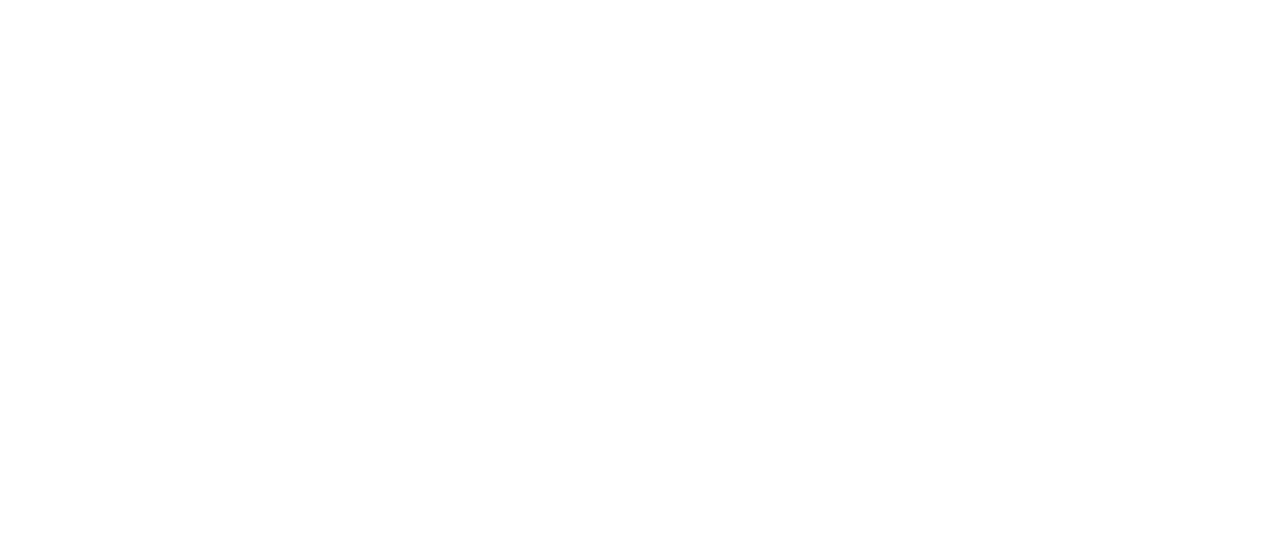
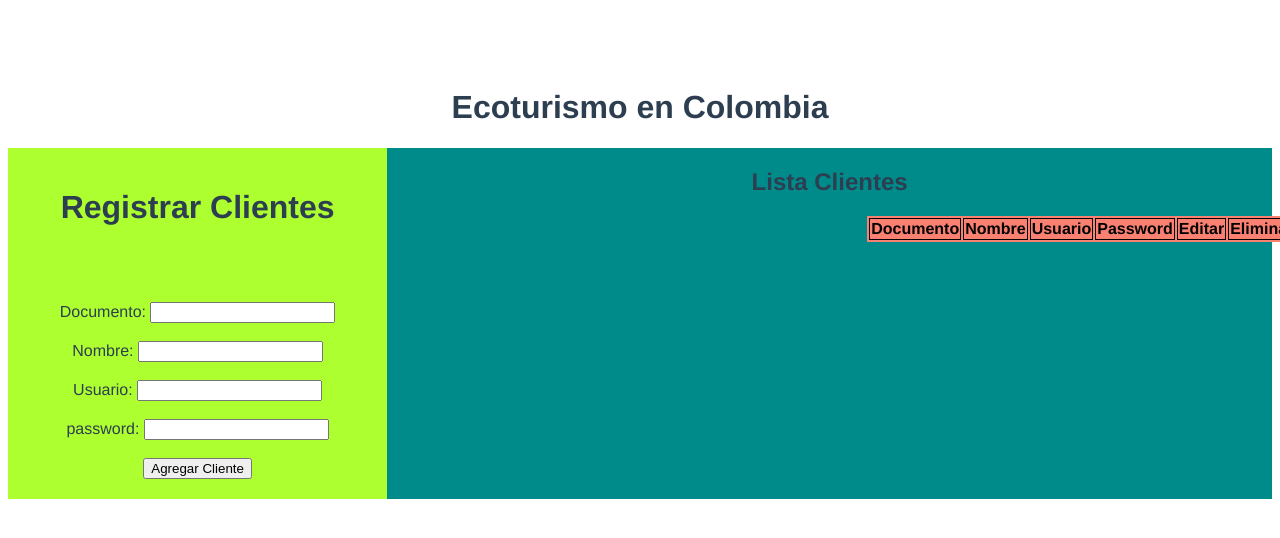
Before and after one commit to jozero9322/Proyecto_Mintic2021, a Vue app in the folder Sprint4/vue_ecotur/: page /Cliente in a window 1280 px wide. Shown: the top 538 px of the page. Built offline with nearby package versions, Linux system fonts and the light colour scheme.

Commit message:
se crean vistas caldas, cliente, costa

```diff
--- a/Sprint4/vue_ecotur/src/router/index.js
+++ b/Sprint4/vue_ecotur/src/router/index.js
@@ -4,6 +4,9 @@
 import Login from "../views/Login.vue";
 import Paquetes from "../views/Paquetes.vue";
 import Boyaca from "../views/Boyaca.vue";
+import Caldas from "../views/Caldas.vue";
+import Cliente from "../views/Cliente.vue";
+import Costa from "../views/Costa.vue";
 
 Vue.use(VueRouter);
 
@@ -17,6 +20,21 @@
     path: "/Boyaca",
     name: "Boyaca",
     component: Boyaca,
+  },
+  {
+    path: "/caldas",
+    name: "Caldas",
+    component: Caldas,
+  },
+  {
+    path: "/Cliente",
+    name: "Cliente",
+    component: Cliente,
+  },
+  {
+    path: "/Costa",
+    name: "Costa",
+    component: Costa,
   },
   {
     path: "/login",
--- /dev/null
+++ b/Sprint4/vue_ecotur/src/views/Caldas.vue
@@ -0,0 +1,39 @@
+<template>
+   <div>
+    <h1>Ecoturismo En Colombia</h1>
+
+    <h2>ECOTURISMO EN CALDAS</h2>
+    <P>La Catedral Basílica Metropolitana Nuestra Señora del Rosario de Manizales es un templo católico, emplazado frente a la Plaza de Bolívar, en la ciudad de Manizales, Colombia. </P>
+    <h3>Catedral DE Manizales</h3>
+    <img src="https://cloudfront-us-east-1.images.arcpublishing.com/semana/LYOCL7KIGJFHVNRDTFDK7X673Y.jpg" alt="Catedral de manizalez">
+
+  </div>
+</template>
+
+<script>
+// @ is an alias to /src
+
+
+export default {
+  name: "Caldas",
+  components: {
+
+  },
+};
+</script>
+<style scoped>
+h2{
+    color: blue;
+}
+h3{
+    color: rgb(46, 236, 46);
+    font-family: Verdana, Geneva, Tahoma, sans-serif;
+}
+p{
+    text-align: center justify;
+}
+img{
+  width: 50rem;
+  height: 30em;
+}
+</style>
--- /dev/null
+++ b/Sprint4/vue_ecotur/src/views/Cliente.vue
@@ -0,0 +1,80 @@
+<template>
+<div>
+  <h1>Ecoturismo en Colombia</h1>
+  <div class="row">
+
+    <div class="registro">
+
+      <h1>Registrar Clientes</h1><br><br><br>
+
+      <form @submit.prevent="AgregarCliente">
+        <label for="Documento">Documento: </label>
+        <input type="text" name="Documento" id="documento"><br><br>
+        <label for="Nombre">Nombre: </label>
+        <input type="text" name="Nombre" id="Nombre"><br><br>
+        <label for="Usuario">Usuario: </label>
+        <input type="text" name="Usuario" id="Usuario"><br><br>
+        <label for="password">password: </label>
+        <input type="password" name="password" id="password"><br><br>
+        <button type="submit">Agregar Cliente</button>
+      </form>
+    </div>
+    <div class="liscli">
+      <h2>Lista Clientes</h2>
+      <table>
+        <thead>
+          <tr>
+            <th>Documento</th>
+            <th>Nombre</th>
+            <th>Usuario</th>
+            <th>Password</th>
+            <th>Editar</th>
+            <th>Eliminar</th>
+          </tr>
+        </thead>
+      </table>
+    </div>
+
+  </div>
+
+</div>
+
+
+</template>
+
+<script>
+// @ is an alias to /src
+
+
+export default {
+  name: "Cliente",
+  components: {
+
+  },
+};
+</script>
+<style scoped>
+.row{
+  display: flex;
+
+}
+.registro{
+  background: greenyellow;
+  width: 30%;
+  height: auto;
+  padding: 20px;
+}
+.liscli{
+  background: darkcyan;
+  width: 70%;
+}
+th{
+  border:solid black 1px;
+  color: black;
+}
+table{
+  background: salmon;
+  margin-left: 30em;
+}
+
+</style>
--- /dev/null
+++ b/Sprint4/vue_ecotur/src/views/Costa.vue
@@ -0,0 +1,39 @@
+<template>
+   <div>
+    <h1>Ecoturismo En Colombia</h1>
+
+    <h2>ECOTURISMO COSTA CARIBE</h2>
+    <P>El Caribe es una de las regiones más coloridas y alegres del país. Sus playas, sus sabores, sus fiestas, su música, su gente y su historia son la cuna del realismo mágico de Garcíamarquinho, y hacen de este lugar uno de los destinos turísticos más destacados de Colombia. </P>
+    <h3>Sierra Nevada de Santa Marta</h3>
+    <img src="https://media.istockphoto.com/photos/the-lost-city-ruins-in-the-sierra-nevada-de-santa-marta-picture-id660359522" alt="Sierra Nevada de Santa Marta">
+    <p>La Sierra Nevada de Santa Marta es un sistema montañoso litoral; ubicado al norte de Colombia que constituye por sí mismo un sistema aislado de Los Andes, sobre la costa Caribe de Colombia.</p>
+  </div>
+</template>
+
+<script>
+// @ is an alias to /src
+
+
+export default {
+  name: "Costa",
+  components: {
+
+  },
+};
+</script>
+<style scoped>
+h2{
+    color: blue;
+}
+h3{
+    color: rgb(46, 236, 46);
+    font-family: Verdana, Geneva, Tahoma, sans-serif;
+}
+p{
+    text-align: center justify;
+}
+img{
+  width: 50rem;
+  height: 30em;
+}
+</style>
```
